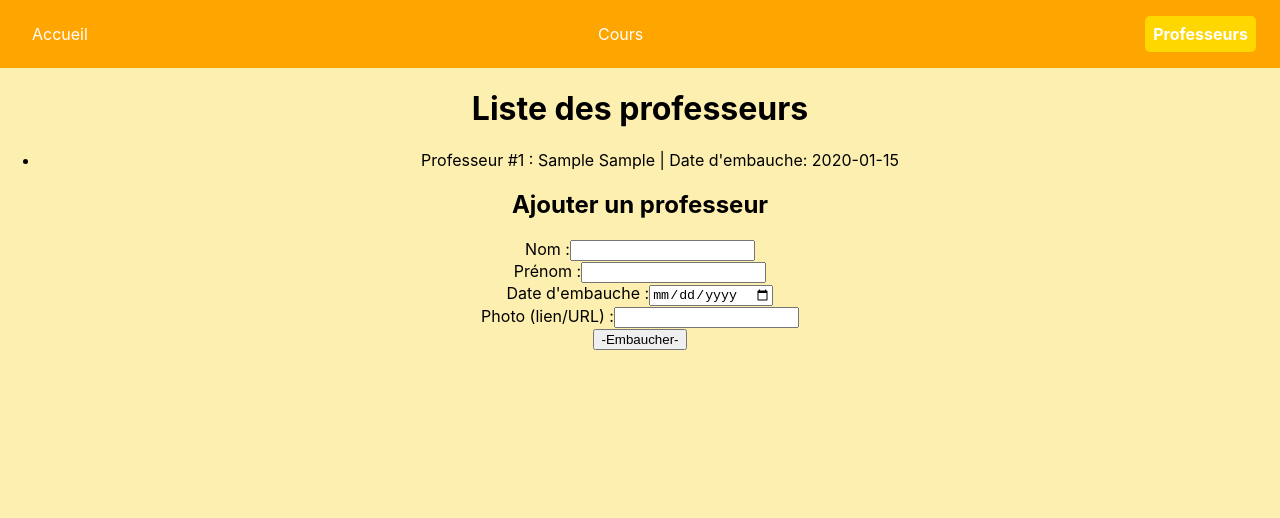
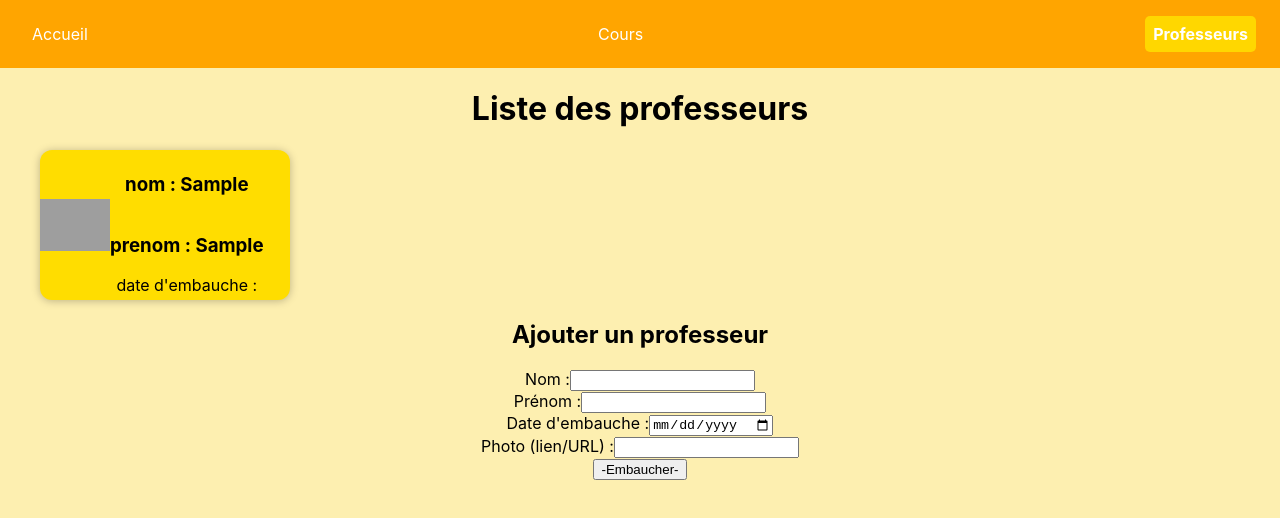
Before and after one commit to MouadMalhoud/Cegep-React, a React (Create React App) app: page /Professeurs in a window 1280 px wide. Both pictures are taken after typing "Sample", "Sample", "2020-01-15", "Sample" into the empty fields and a click on the button "-Embaucher-". Shown: the top 518 px of the page. Built offline with nearby package versions, Linux system fonts and the light colour scheme; grey boxes are pictures that could not be loaded.

Commit message:
FAIT: avancement cards professeur

```diff
--- a/src/UI/Card.css
+++ b/src/UI/Card.css
@@ -0,0 +1,18 @@
+.card {
+    border-radius: 12px;
+    border: black 2ps solid;
+    width: 250px;
+    height: 150px;
+    box-shadow: 0 1px 8px rgba(0, 0, 0, 0.25);
+    display: flex;
+    align-items: center;
+    background-color: #ffdd00   ;
+  }
+
+.conteneur-photo{
+
+}
+.card-info{
+  display: flex;
+  flex-direction: column;
+}
--- a/src/UI/Card.js
+++ b/src/UI/Card.js
@@ -0,0 +1,27 @@
+import React from 'react';
+
+import './Card.css';
+
+const Card = (props) => {
+
+  console.log(props.date)
+  return (
+    <div className='card'>
+
+      <img width={70} src={props.photo} alt='Erreur de chargement'/>
+      <div className='card-info'>
+        <h3>nom : {props.nom}</h3>
+        <h3>prenom : {props.prenom}</h3>
+        date d'embauche : {props.dateEmbauche}
+      </div>
+
+
+
+
+
+
+    </div>
+  );
+};
+
+export default Card;
--- a/src/components/Professeurs.js
+++ b/src/components/Professeurs.js
@@ -1,5 +1,5 @@
 import React, { useState } from "react";
-
+import Card from "../UI/Card.js";
 const Professeurs = (prop) => {
   const [professeurs, setProfesseurs] = useState([]);
 
@@ -32,7 +32,7 @@ const Professeurs = (prop) => {
       <h1>Liste des professeurs</h1>
       <ul className="liste-professeur">
         {professeurs.map((p, index) => (
-          <li key={index}>Professeur #{index+1} : {p.prenom} {p.nom}  |  Date d'embauche: {p.dateEmbauche}</li>
+          <Card key={index} date={p.dateEmbauche} nom={p.nom} prenom={p.prenom} photo={p.photo}/>
         ))}
       </ul>
 
```
